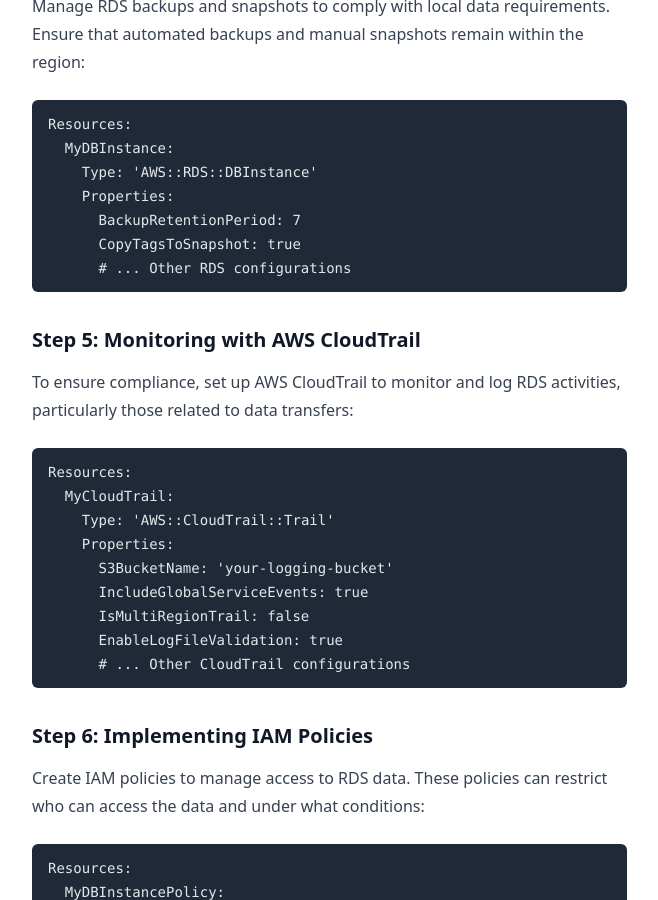
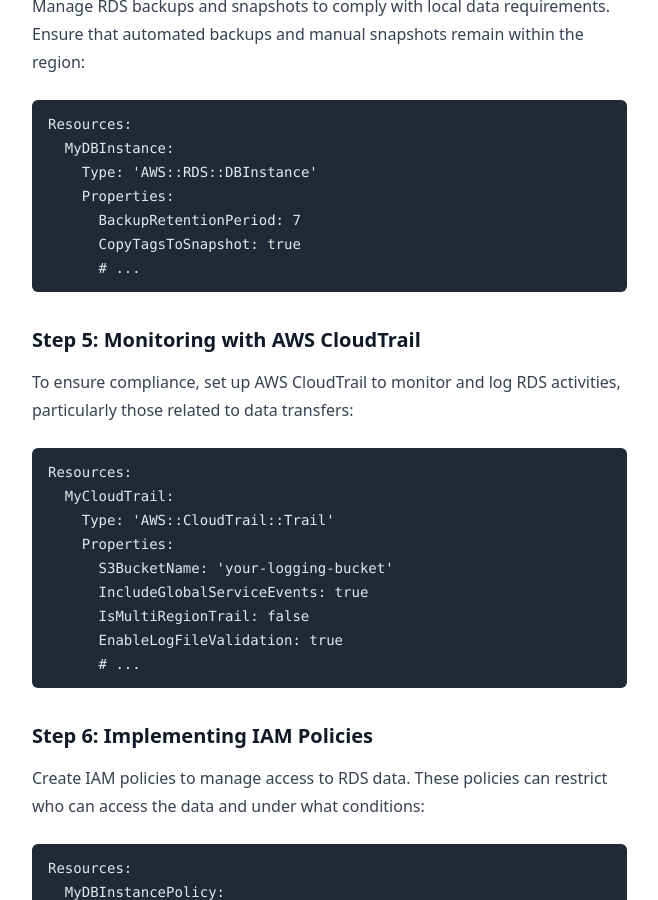
Before and after one commit to rr1000/rrich.io-01, a Jekyll site: the page built from _posts/2023-11-01-Data-Sovereignty-in-AWS-RDS.md, in a window 1280 px wide and 900 px high, scrolled down 2586 px. Shown: the whole window, without its empty margins (296-954 px from the left). Built offline with Jekyll 4.4.1, drawn with Linux system fonts in a browser that asks for light colours.

Commit message:
update: post update

````diff
--- a/_posts/2023-11-01-Data-Sovereignty-in-AWS-RDS.md
+++ b/_posts/2023-11-01-Data-Sovereignty-in-AWS-RDS.md
@@ -87,7 +87,7 @@
     Properties:
       BackupRetentionPeriod: 7
       CopyTagsToSnapshot: true
-      # ... Other RDS configurations
+      # ...
 ```
 
 ### Step 5: Monitoring with AWS CloudTrail
@@ -103,7 +103,7 @@
       IncludeGlobalServiceEvents: true
       IsMultiRegionTrail: false
       EnableLogFileValidation: true
-      # ... Other CloudTrail configurations
+      # ...
 ```
 
 ### Step 6: Implementing IAM Policies
````
